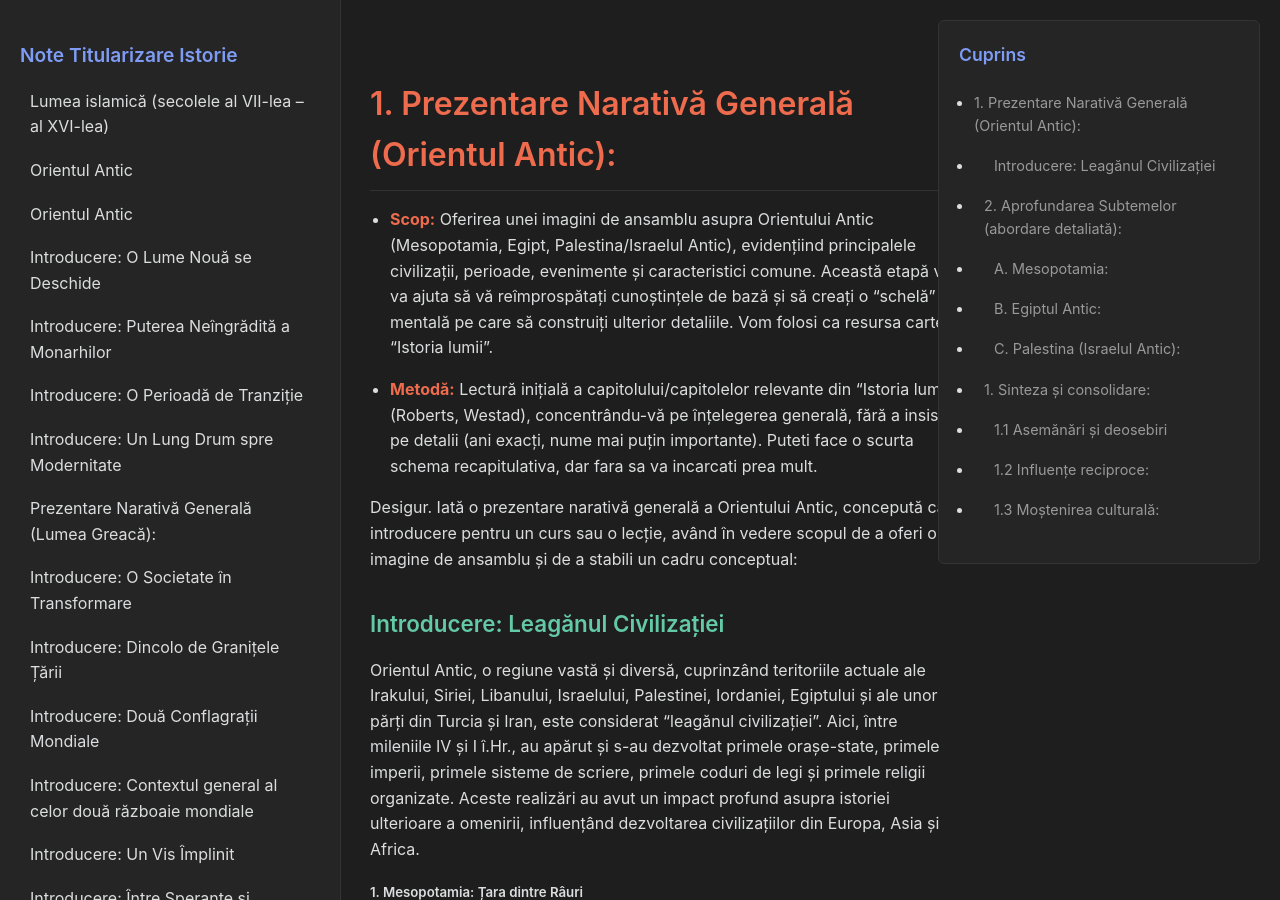
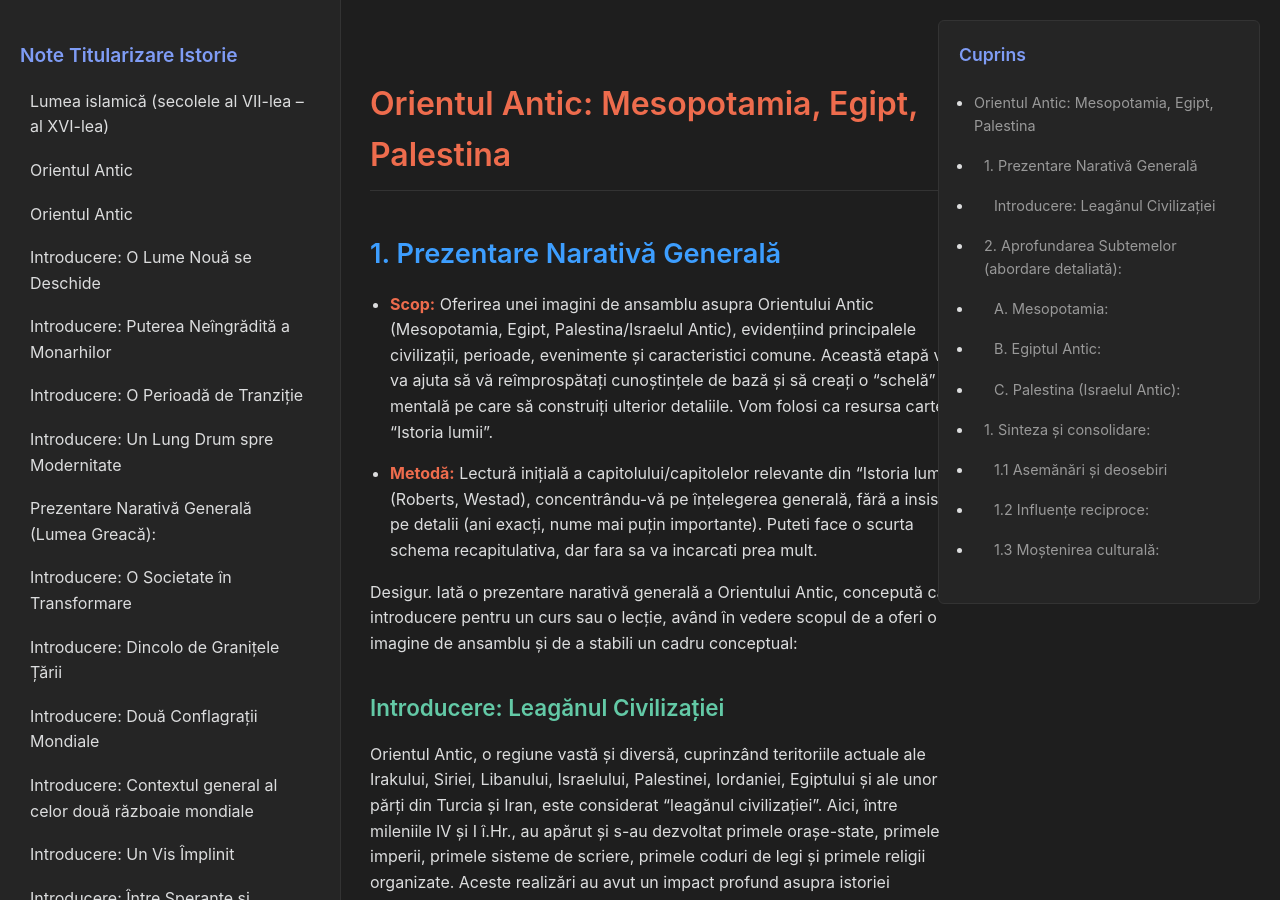
Before and after one commit to zermolax/titularizare-istorie, a Jekyll site: the page built from 1.2 Orientul Antic.md, in a window 1280 px wide and 900 px high. Built offline with Jekyll 4.4.1, drawn with Linux system fonts in a browser that asks for light colours.

Commit message:
Update 1.2 Orientul Antic.md

```diff
--- a/1.2 Orientul Antic.md
+++ b/1.2 Orientul Antic.md
@@ -2,8 +2,8 @@
 layout: default
 title: Orientul Antic
 ---
-
-# 1. Prezentare Narativă Generală (Orientul Antic):
+# Orientul Antic: Mesopotamia, Egipt, Palestina
+## 1. Prezentare Narativă Generală
 
 - **Scop:** Oferirea unei imagini de ansamblu asupra Orientului Antic (Mesopotamia, Egipt, Palestina/Israelul Antic), evidențiind principalele civilizații, perioade, evenimente și caracteristici comune. Această etapă vă va ajuta să vă reîmprospătați cunoștințele de bază și să creați o "schelă" mentală pe care să construiți ulterior detaliile. Vom folosi ca resursa cartea "Istoria lumii".
 
```
